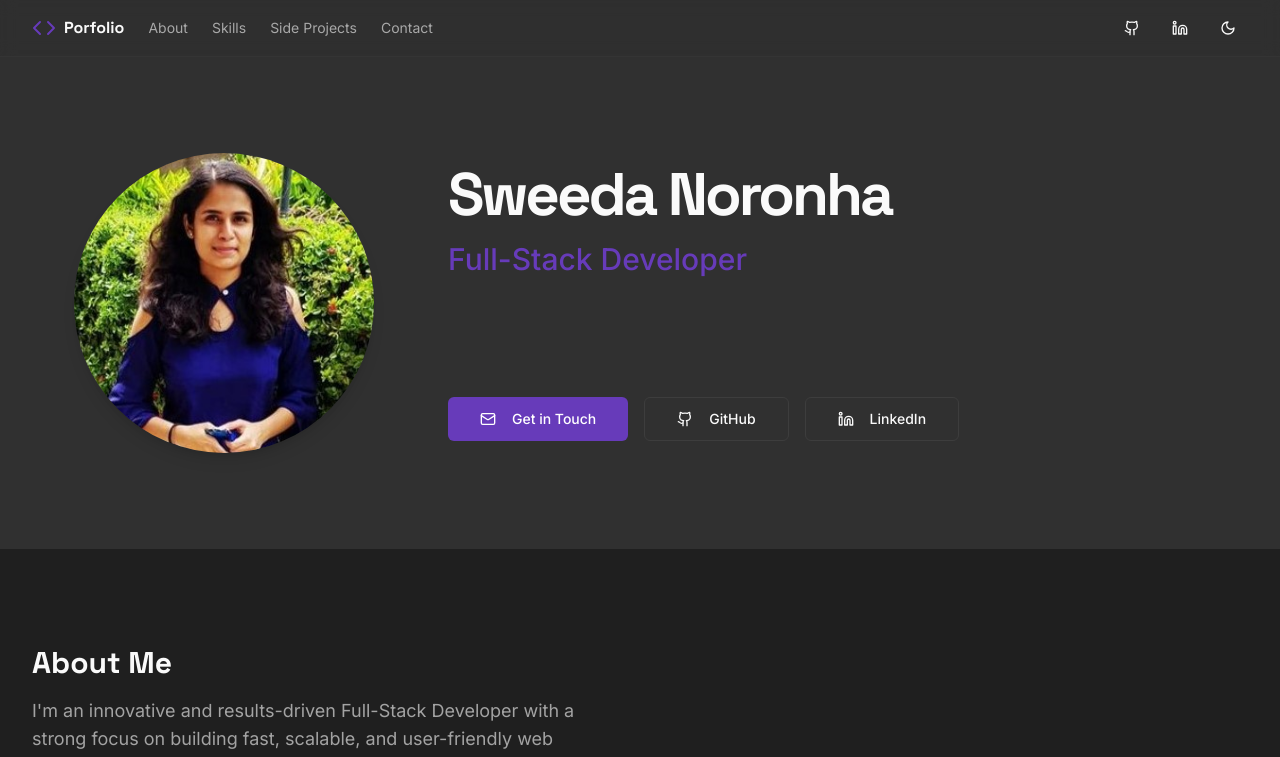
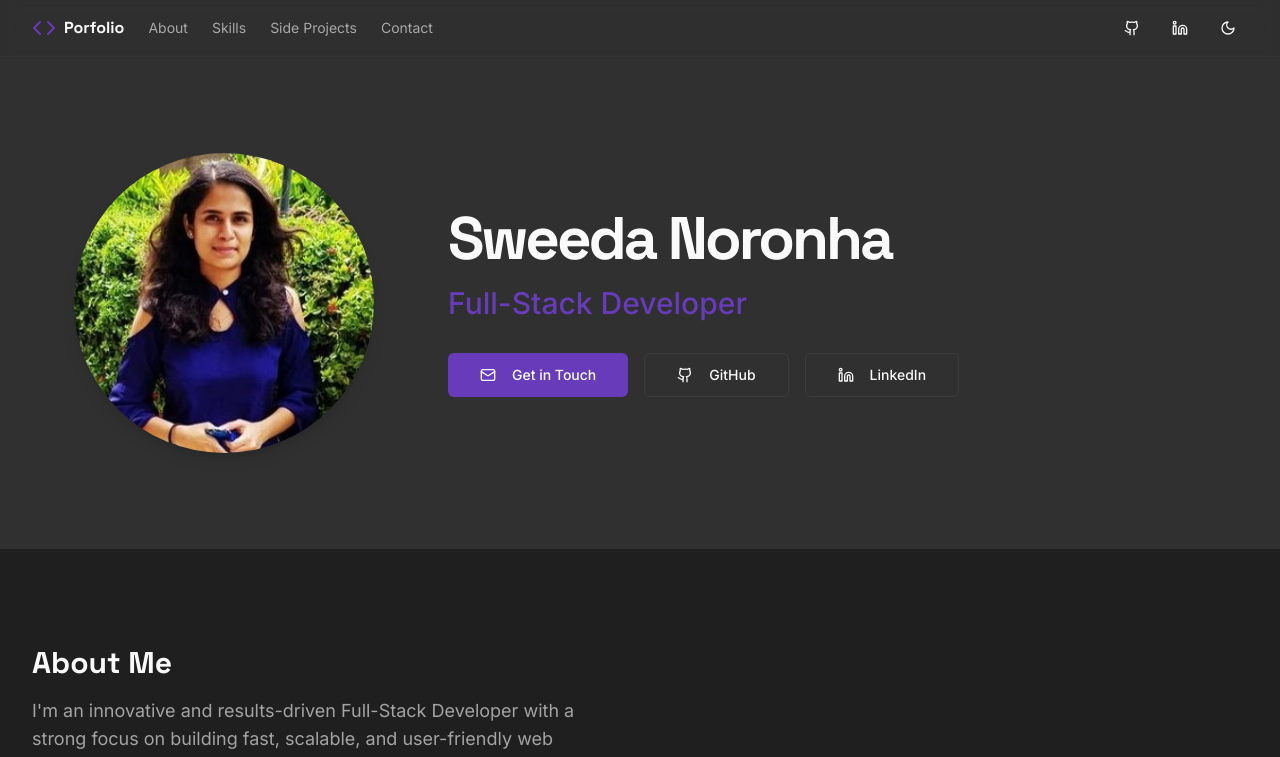
Before and after one commit to sweedanoronha/portfolio, a Next.js app: page / in a window 1280 px wide. Shown: the top 757 px of the page. Built offline with nearby package versions, Linux system fonts and the light colour scheme.

Commit message:
portfolio v1

```diff
--- a/src/app/page.tsx
+++ b/src/app/page.tsx
@@ -11,7 +11,7 @@ export default function Home() {
     <div className="flex min-h-screen flex-col">
       <Header />
       <main className="flex-1">
-        <HeroSection />
+        <HeroSection/>
         <AboutSection />
         <SkillsSection />
         <SideProjectsSection />
--- a/src/components/sections/hero-section.tsx
+++ b/src/components/sections/hero-section.tsx
@@ -5,12 +5,8 @@ import { Button } from '@/components/ui/button';
 import Link from 'next/link';
 import { Skeleton } from '../ui/skeleton';
 
-type PersonalProfileProps = {
-  introduction: string;
-  isIntroductionLoading: boolean;
-};
 
-export function HeroSection({ introduction, isIntroductionLoading }: PersonalProfileProps) {
+export function HeroSection() {
   return (
     <section id="hello" className="container py-12 md:py-24">
       <div className="grid grid-cols-1 md:grid-cols-3 gap-8 items-center">
@@ -32,17 +28,6 @@ export function HeroSection({ introduction, isIntroductionLoading }: PersonalPro
           <h2 className="text-2xl md:text-3xl font-medium text-primary">
             Full-Stack Developer
           </h2>
-          {isIntroductionLoading ? (
-            <div className="space-y-2 max-w-2xl mx-auto md:mx-0">
-              <Skeleton className="h-4 w-full" />
-              <Skeleton className="h-4 w-full" />
-              <Skeleton className="h-4 w-3/4" />
-            </div>
-          ) : (
-            <p className="text-muted-foreground max-w-2xl mx-auto md:mx-0 min-h-[72px]">
-              {introduction}
-            </p>
-          )}
           <div className="flex justify-center md:justify-start flex-wrap gap-4 pt-4">
             <Button asChild size="lg">
               <Link href="#contact">
```
Also changed, not shown: 1 other file (tests, documents, lock files or other folders).
